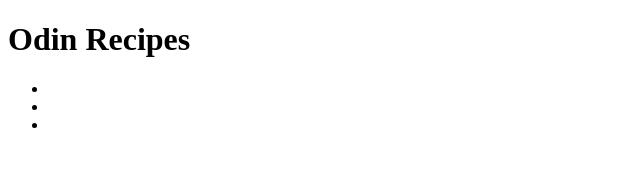
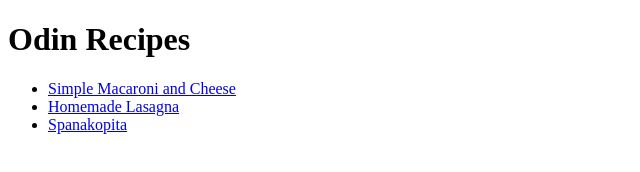
Before and after one commit to tuana-o/odin-recipes, a plain HTML site: page index.html in a window 1280 px wide. Shown: the whole page, without its empty margins (0-640 px from the left). Drawn offline with Linux system fonts and the light colour scheme.

Commit message:
Add recipe names to link list

```diff
--- a/index.html
+++ b/index.html
@@ -8,9 +8,9 @@
 <body>
     <h1>Odin Recipes</h1>
     <ul>
-        <li><a href="./recipes/macaroni-cheese.html" target="_blank"></a></li>
-        <li><a href="./recipes/lasagna.html" target="_blank"></a></li>
-        <li><a href="./recipes/spanakopita.html" target="_blank"></a></li>
+        <li><a href="./recipes/macaroni-cheese.html" target="_blank">Simple Macaroni and Cheese</a></li>
+        <li><a href="./recipes/lasagna.html" target="_blank">Homemade Lasagna</a></li>
+        <li><a href="./recipes/spanakopita.html" target="_blank">Spanakopita</a></li>
     </ul>
 </body>
 </html>
```
